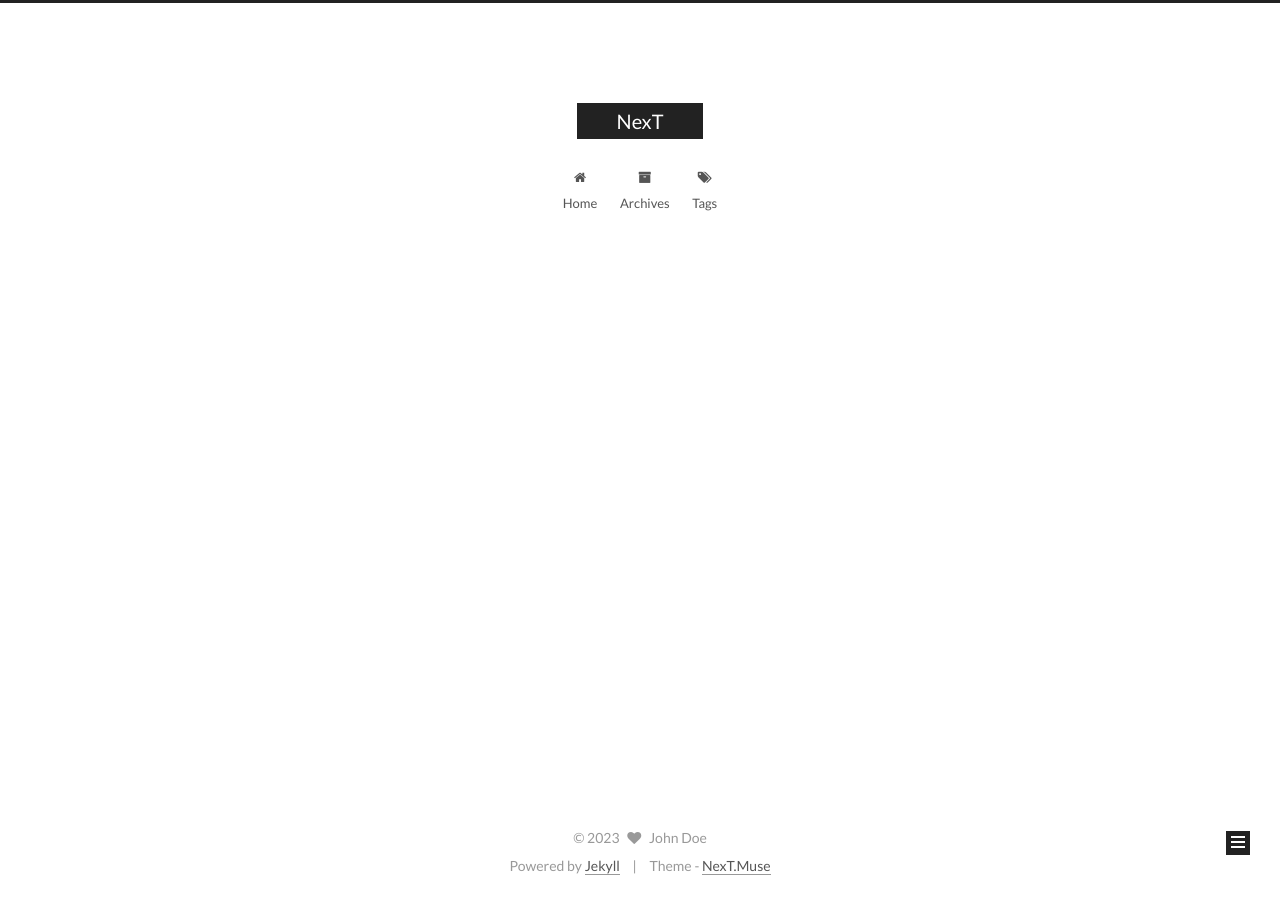
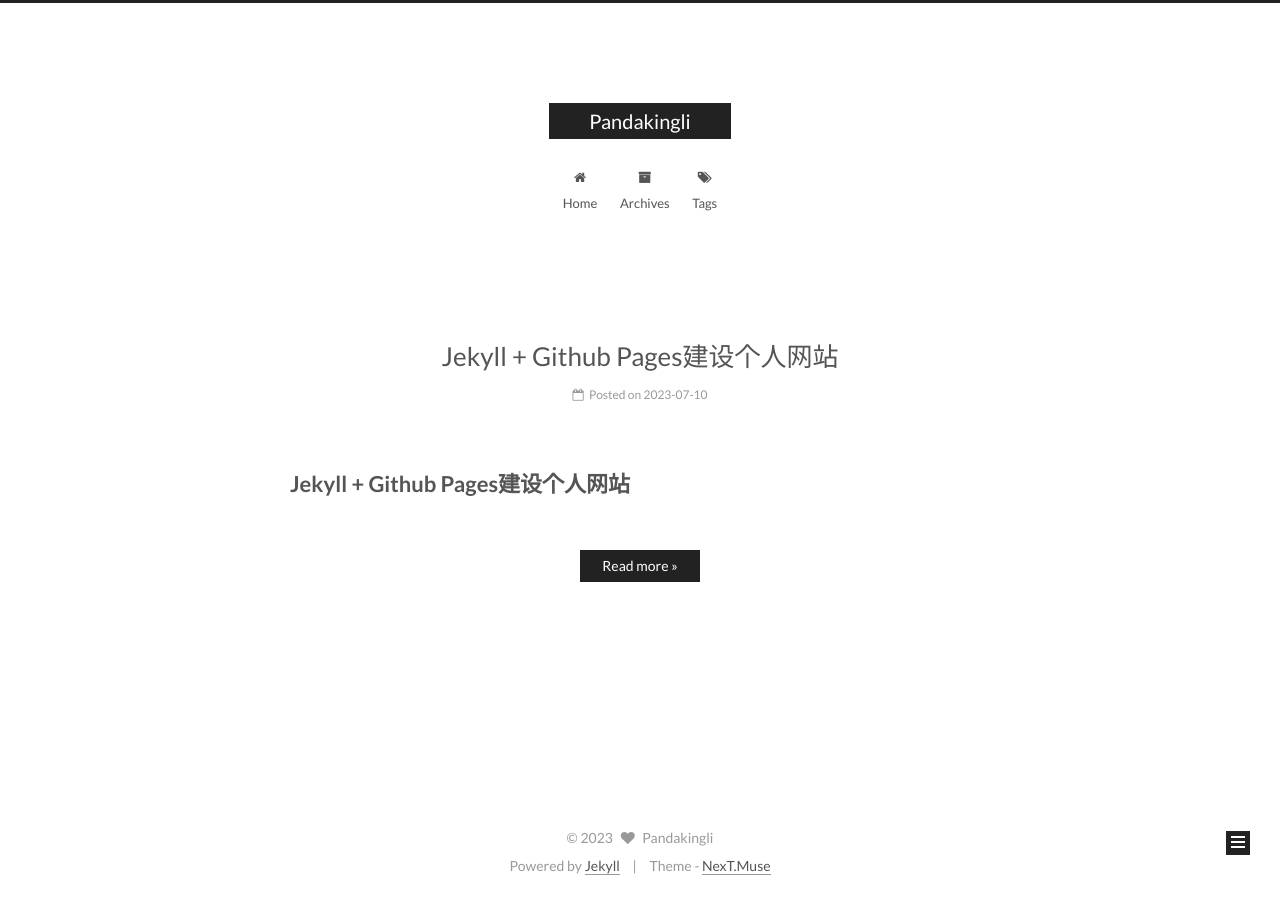
Before and after one commit to pandakingli/pandakingli.github.io, a Jekyll site: the page built from index.html, in a window 1280 px wide. Built offline with Jekyll 4.4.1, drawn with Linux system fonts in a browser that asks for light colours; the list of posts is cut into pages by our own code.

```diff
--- a/_config.yml
+++ b/_config.yml
@@ -4,10 +4,10 @@
 # ---------------------------------------------------------------
 
 # Site
-title: NexT
+title: Pandakingli
 subtitle:
-description:
-author: John Doe
+description: pandakingli@outlook.com
+author: Pandakingli
 # Support language: de, en, fr-FR, id, ja, ko, pt-BR, pt, ru, zh-Hans, zh-hk, zh-tw
 language: en
 date_format: '%Y-%m-%d'
@@ -213,7 +213,8 @@ font:
 # Social Links
 # Key is the link label showing to end users.
 # Value is the target link (E.g. GitHub: https://github.com/iissnan)
-#social:
+social:
+  GitHub: https://github.com/pandakingli
   #LinkLabel: Link
 
 
```
Also changed, not shown: _posts/2023-07-10-Jekyll + Github Pages建设个人网站.md (added, +8 -0 lines).
